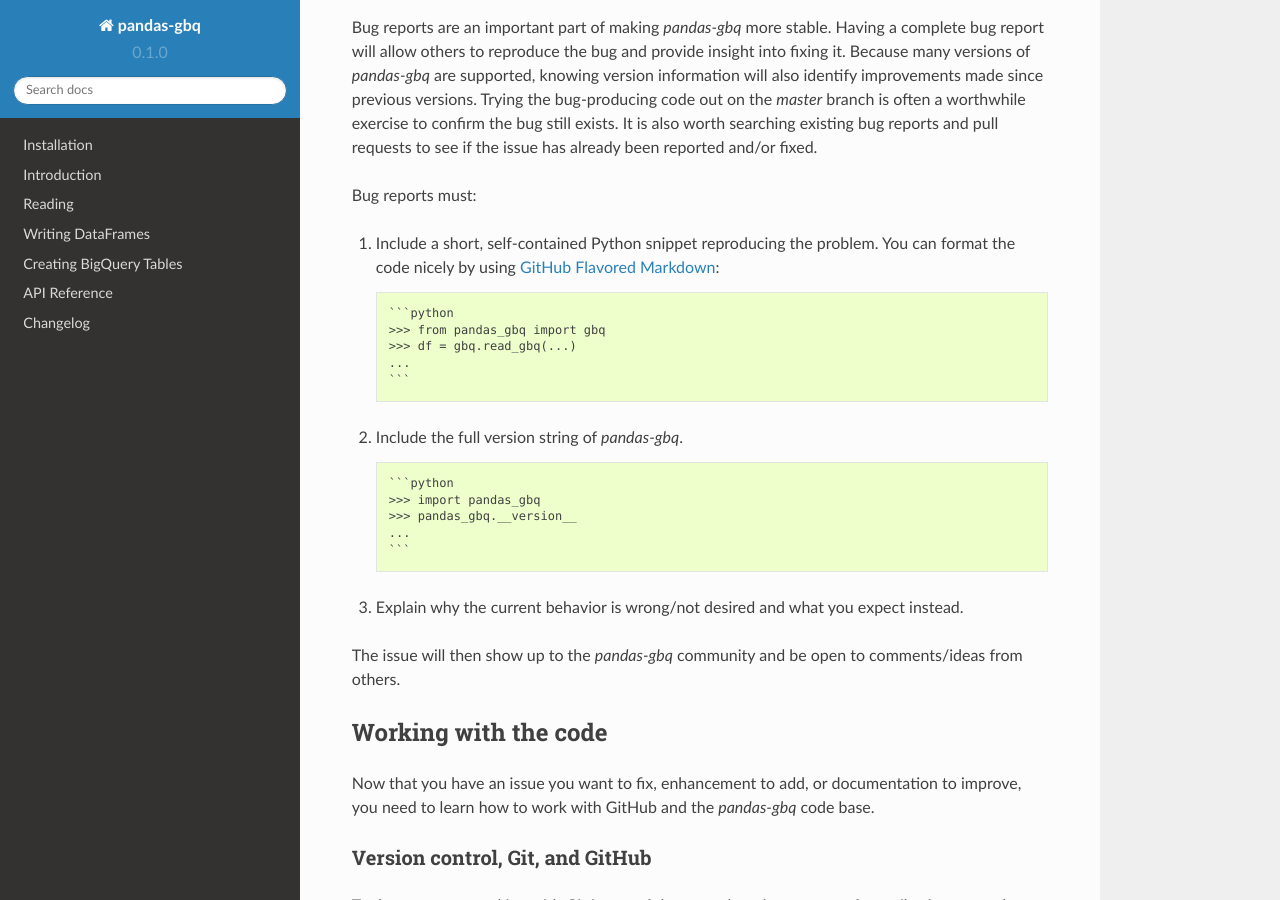
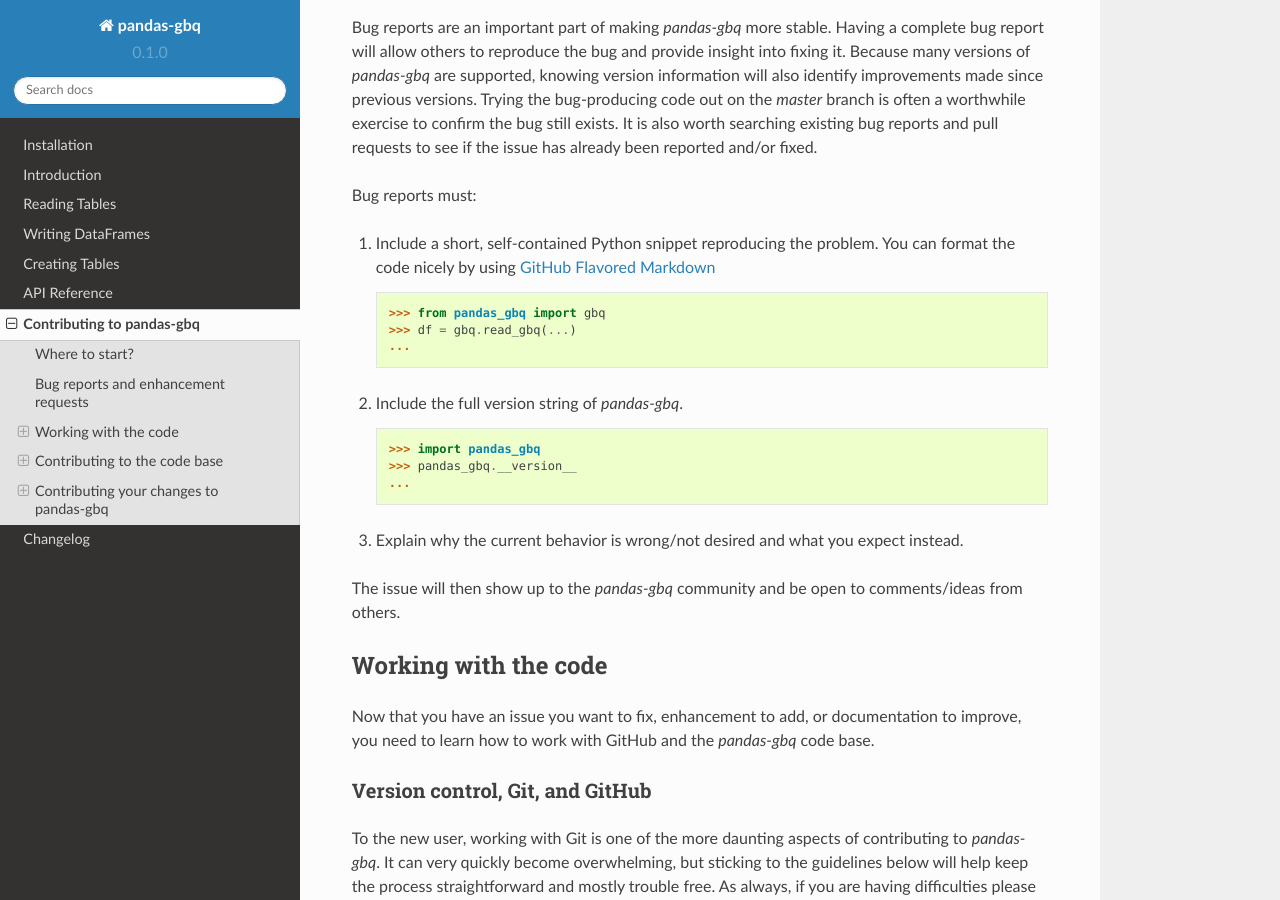
Before and after one commit to googleapis/python-bigquery-pandas, a Sphinx documentation site: the page built from docs/source/contributing.rst, in a window 1280 px wide and 900 px high, scrolled down 1108 px. Built offline with Sphinx 7.4.7 and the Read the Docs theme 2.0.0, drawn with Linux system fonts in a browser that asks for light colours.

Commit message:
add contributing.rst to index.rst

````diff
--- a/docs/source/contributing.rst
+++ b/docs/source/contributing.rst
@@ -37,21 +37,21 @@
 
 #. Include a short, self-contained Python snippet reproducing the problem.
    You can format the code nicely by using `GitHub Flavored Markdown
-   <http://github.github.com/github-flavored-markdown/>`_::
+   <http://github.github.com/github-flavored-markdown/>`__
 
-      ```python
+   .. code-block:: python
+
       >>> from pandas_gbq import gbq
       >>> df = gbq.read_gbq(...)
       ...
-      ```
 
-#. Include the full version string of *pandas-gbq*. ::
+#. Include the full version string of *pandas-gbq*.
 
-      ```python
+   .. code-block:: python
+
       >>> import pandas_gbq
       >>> pandas_gbq.__version__
       ...
-      ```
 
 #. Explain why the current behavior is wrong/not desired and what you expect instead.
 
@@ -282,7 +282,7 @@
 or method.
 
 Contributing your changes to *pandas-gbq*
-=====================================
+=========================================
 
 Committing your code
 --------------------
--- a/docs/source/index.rst
+++ b/docs/source/index.rst
@@ -30,6 +30,7 @@
    writing.rst
    tables.rst
    api.rst
+   contributing.rst
    changelog.rst
 
 
--- a/docs/source/reading.rst
+++ b/docs/source/reading.rst
@@ -1,7 +1,7 @@
 .. _reader:
 
-Reading
-=======
+Reading Tables
+==============
 
 Suppose you want to load all data from an existing BigQuery table : `test_dataset.test_table`
 into a DataFrame using the :func:`~read_gbq` function.
--- a/docs/source/tables.rst
+++ b/docs/source/tables.rst
@@ -1,7 +1,7 @@
 .. _create_tables:
 
-Creating BigQuery Tables
-========================
+Creating Tables
+===============
 
 .. code-block:: ipython
 
````
